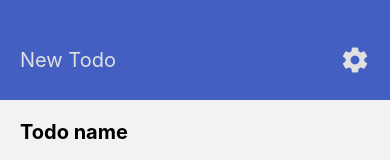
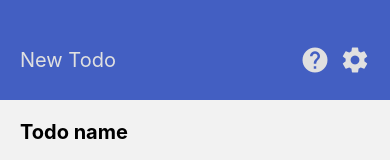
Before and after one commit to IanGabriel12/rn-todo-app, a React Native app: screen /NewTodo in a window 390 px wide. Shown: the top 160 px of the page. Built offline with nearby package versions, Linux system fonts and the light colour scheme.

Commit message:
Created help alert

```diff
--- a/src/components/Header/index.tsx
+++ b/src/components/Header/index.tsx
@@ -1,5 +1,5 @@
 import { StackHeaderProps } from "@react-navigation/stack";
-import { View, Text, TouchableOpacity } from "react-native";
+import { View, Text, TouchableOpacity, Alert } from "react-native";
 import { MaterialIcons } from "@expo/vector-icons";
 import Colors from "../../styles/colors";
 import styles from "./styles";
@@ -9,12 +9,30 @@ import { useState } from "react";
 export default function Header(props: StackHeaderProps) {
   const [isSettingsModalVisible, setIsSettingsModalVisible] = useState(false);
 
+  function showHelpAlert() {
+    Alert.alert("Help", "Touch to check the task. \nHold to edit it.", [
+      {
+        text: "OK",
+      },
+    ]);
+  }
   return (
     <View style={styles.header}>
       <Text style={styles.headerTitle}>{props.options.title}</Text>
-      <TouchableOpacity onPress={() => setIsSettingsModalVisible(true)}>
-        <MaterialIcons name="settings" size={30} color={Colors.white} />
-      </TouchableOpacity>
+      <View style={styles.headerButtons}>
+        <TouchableOpacity onPress={showHelpAlert}>
+          <MaterialIcons
+            name="help"
+            size={30}
+            color={Colors.white}
+            style={{ marginRight: 10 }}
+          />
+        </TouchableOpacity>
+
+        <TouchableOpacity onPress={() => setIsSettingsModalVisible(true)}>
+          <MaterialIcons name="settings" size={30} color={Colors.white} />
+        </TouchableOpacity>
+      </View>
 
       <SettingsModal
         visible={isSettingsModalVisible}
--- a/src/components/Header/styles.ts
+++ b/src/components/Header/styles.ts
@@ -16,6 +16,10 @@ const styles = StyleSheet.create({
     color: Colors.white,
     fontSize: 20,
   },
+
+  headerButtons: {
+    flexDirection: "row",
+  }
 });
 
 export default styles;
```
